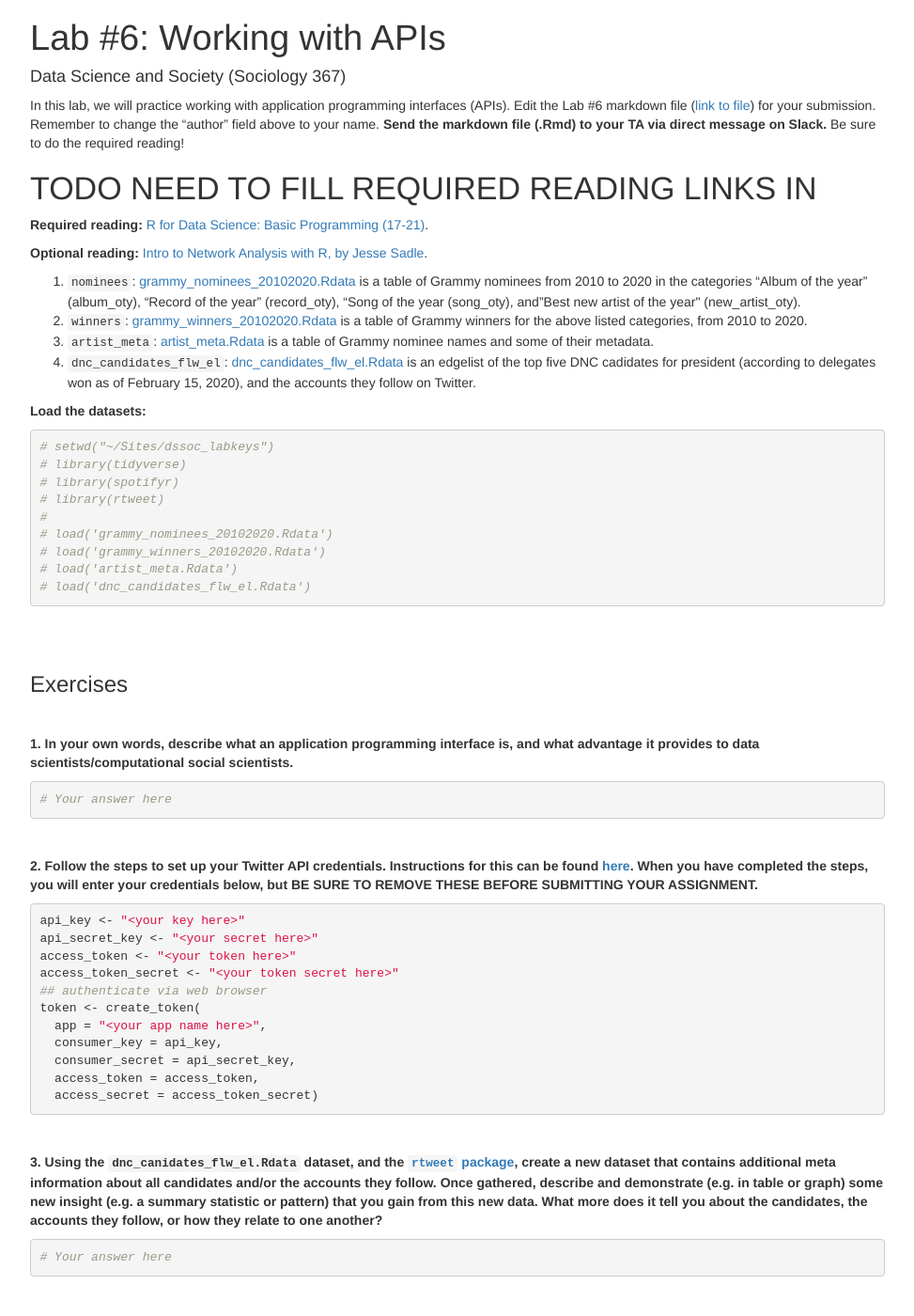
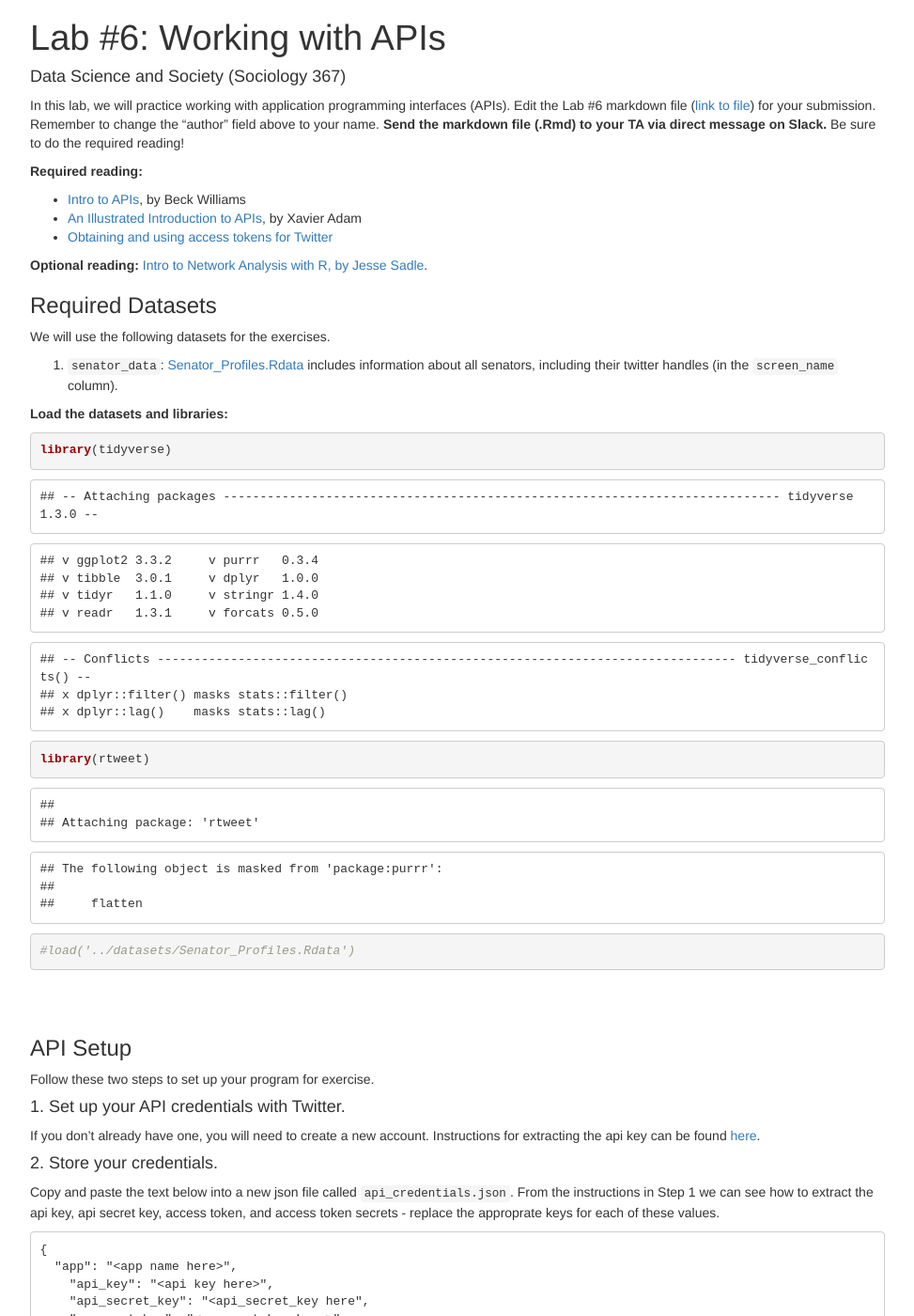
Before and after one commit to dssoc/dssoc.github.io, a Jekyll site: the page assignments/Lab_6.html, which Jekyll copies as it is, in a window 1280 px wide and 1400 px high. Shown: the whole window at 94% size, without its empty margins (153-1126 px from the left). Built offline with Jekyll 4.4.1, drawn with Linux system fonts in a browser that asks for light colours; some of the changed text lies outside the part shown.

Commit message:
starting to change problem sets.

```diff
--- a/assignments/Lab_6.html
+++ b/assignments/Lab_6.html
@@ -382,53 +382,86 @@
 
 
 <p>In this lab, we will practice working with application programming interfaces (APIs). Edit the Lab #6 markdown file (<a href="https://github.com/dssoc/dssoc.github.io/raw/master/assignments/Lab_6.Rmd">link to file</a>) for your submission. Remember to change the “author” field above to your name. <strong>Send the markdown file (.Rmd) to your TA via direct message on Slack.</strong> Be sure to do the required reading!</p>
-<div id="todo-need-to-fill-required-reading-links-in" class="section level1">
-<h1>TODO NEED TO FILL REQUIRED READING LINKS IN</h1>
-<p><strong>Required reading:</strong> <a href="https://r4ds.had.co.nz/program-intro.html">R for Data Science: Basic Programming (17-21)</a>.</p>
+<p><strong>Required reading:</strong></p>
+<ul>
+<li><a href="https://medium.com/@rwilliams_bv/apis-d389aa68104f">Intro to APIs</a>, by Beck Williams</li>
+<li><a href="https://medium.com/epfl-extension-school/an-illustrated-introduction-to-apis-10f8000313b9">An Illustrated Introduction to APIs</a>, by Xavier Adam</li>
+<li><a href="https://cran.r-project.org/web/packages/rtweet/vignettes/auth.html">Obtaining and using access tokens for Twitter</a></li>
+</ul>
 <p><strong>Optional reading:</strong> <a href="https://www.jessesadler.com/post/network-analysis-with-r/">Intro to Network Analysis with R, by Jesse Sadle</a>.</p>
+<div id="required-datasets" class="section level3">
+<h3>Required Datasets</h3>
+<p>We will use the following datasets for the exercises.</p>
 <ol style="list-style-type: decimal">
-<li><code>nominees</code>: <a href="https://github.com/dssoc/dssoc.github.io/raw/master/datasets/grammy_nominees_20102020.Rdata">grammy_nominees_20102020.Rdata</a> is a table of Grammy nominees from 2010 to 2020 in the categories “Album of the year” (album_oty), “Record of the year” (record_oty), “Song of the year (song_oty), and”Best new artist of the year&quot; (new_artist_oty).</li>
-<li><code>winners</code>: <a href="https://github.com/dssoc/dssoc.github.io/raw/master/datasets/grammy_winners_20102020.Rdata">grammy_winners_20102020.Rdata</a> is a table of Grammy winners for the above listed categories, from 2010 to 2020.</li>
-<li><code>artist_meta</code>: <a href="https://github.com/dssoc/dssoc.github.io/raw/master/datasets/artist_meta.Rdata">artist_meta.Rdata</a> is a table of Grammy nominee names and some of their metadata.</li>
-<li><code>dnc_candidates_flw_el</code>: <a href="https://github.com/dssoc/dssoc.github.io/raw/master/datasets/dnc_candidates_flw_el.Rdata">dnc_candidates_flw_el.Rdata</a> is an edgelist of the top five DNC cadidates for president (according to delegates won as of February 15, 2020), and the accounts they follow on Twitter.</li>
+<li><code>senator_data</code>: <a href="https://github.com/dssoc/dssoc.github.io/raw/master/datasets/Senator_Profiles.Rdata">Senator_Profiles.Rdata</a> includes information about all senators, including their twitter handles (in the <code>screen_name</code> column).</li>
 </ol>
-<p><strong>Load the datasets:</strong></p>
-<pre class="r"><code># setwd(&quot;~/Sites/dssoc_labkeys&quot;)
-# library(tidyverse)
-# library(spotifyr)
-# library(rtweet)
-#
-# load(&#39;grammy_nominees_20102020.Rdata&#39;)
-# load(&#39;grammy_winners_20102020.Rdata&#39;)
-# load(&#39;artist_meta.Rdata&#39;)
-# load(&#39;dnc_candidates_flw_el.Rdata&#39;)</code></pre>
+<p><strong>Load the datasets and libraries:</strong></p>
+<pre class="r"><code>library(tidyverse)</code></pre>
+<pre><code>## -- Attaching packages ---------------------------------------------------------------------------- tidyverse 1.3.0 --</code></pre>
+<pre><code>## v ggplot2 3.3.2     v purrr   0.3.4
+## v tibble  3.0.1     v dplyr   1.0.0
+## v tidyr   1.1.0     v stringr 1.4.0
+## v readr   1.3.1     v forcats 0.5.0</code></pre>
+<pre><code>## -- Conflicts ------------------------------------------------------------------------------- tidyverse_conflicts() --
+## x dplyr::filter() masks stats::filter()
+## x dplyr::lag()    masks stats::lag()</code></pre>
+<pre class="r"><code>library(rtweet)</code></pre>
+<pre><code>##
+## Attaching package: &#39;rtweet&#39;</code></pre>
+<pre><code>## The following object is masked from &#39;package:purrr&#39;:
+##
+##     flatten</code></pre>
+<pre class="r"><code>#load(&#39;../datasets/Senator_Profiles.Rdata&#39;)</code></pre>
 <p><br /><br /></p>
-<div id="exercises" class="section level3">
-<h3>Exercises</h3>
+</div>
+<div id="api-setup" class="section level3">
+<h3>API Setup</h3>
+<p>Follow these two steps to set up your program for exercise.</p>
+<div id="set-up-your-api-credentials-with-twitter." class="section level4">
+<h4>1. Set up your API credentials with Twitter.</h4>
+<p>If you don’t already have one, you will need to create a new account. Instructions for extracting the api key can be found <a href="https://cran.r-project.org/web/packages/rtweet/vignettes/auth.html">here</a>.</p>
+</div>
+<div id="store-your-credentials." class="section level4">
+<h4>2. Store your credentials.</h4>
+<p>Copy and paste the text below into a new json file called <code>api_credentials.json</code>. From the instructions in Step 1 we can see how to extract the api key, api secret key, access token, and access token secrets - replace the approprate keys for each of these values.</p>
+<pre><code>{
+  &quot;app&quot;: &quot;&lt;app name here&gt;&quot;,
+    &quot;api_key&quot;: &quot;&lt;api key here&gt;&quot;,
+    &quot;api_secret_key&quot;: &quot;&lt;api_secret_key here&quot;,
+    &quot;access_token&quot;: &quot;&lt;access token here&gt;&quot;,
+    &quot;access_token_secret&quot;: &quot;&lt;access token secret here&gt;&quot;,
+    &quot;bearer_token&quot;: &quot;&lt;unused&gt;&quot;
+}</code></pre>
+</div>
+<div id="authenticate-your-application." class="section level4">
+<h4>3. Authenticate your application.</h4>
+<p>After you have the credentials stored into the json file, run this code to authenticate the application. This simply reads the json data and provides them directly to the <code>create_token</code> function of the <code>rtweet</code> package. Once you complete this step, you should be able to access Twitter data through the API. See the <code>rtweet</code> package documentation to see how to access different types of data.</p>
+<pre class="r"><code># this code will read credentials from the JSON file you created.
+#install.packages(&quot;rjson&quot;)
+library(&#39;rjson&#39;)
+creds &lt;- fromJSON(file = &#39;api_credentials.json&#39;)
+
+# will allow you to authenticate your application
+token &lt;- create_token(
+  app = creds$app,
+  consumer_key = creds$api_key,
+  consumer_secret = creds$api_secret_key,
+  access_token = creds$access_token,
+  access_secret = creds$access_token_secret)
+
+# this allows you to check the remaining data
+lim &lt;- rate_limit()
+lim[, 1:4]</code></pre>
+</div>
+</div>
+<div id="exercises" class="section level2">
+<h2>Exercises</h2>
 <p><br /></p>
 <p><strong>1. In your own words, describe what an application programming interface is, and what advantage it provides to data scientists/computational social scientists.</strong></p>
 <pre class="r"><code># Your answer here</code></pre>
 <p><br /></p>
-<p><strong>2. Follow the steps to set up your Twitter API credentials. Instructions for this can be found <a href="https://cran.r-project.org/web/packages/rtweet/vignettes/auth.html">here</a>. When you have completed the steps, you will enter your credentials below, but BE SURE TO REMOVE THESE BEFORE SUBMITTING YOUR ASSIGNMENT.</strong></p>
-<pre class="r"><code>api_key &lt;- &quot;&lt;your key here&gt;&quot;
-api_secret_key &lt;- &quot;&lt;your secret here&gt;&quot;
-access_token &lt;- &quot;&lt;your token here&gt;&quot;
-access_token_secret &lt;- &quot;&lt;your token secret here&gt;&quot;
-## authenticate via web browser
-token &lt;- create_token(
-  app = &quot;&lt;your app name here&gt;&quot;,
-  consumer_key = api_key,
-  consumer_secret = api_secret_key,
-  access_token = access_token,
-  access_secret = access_token_secret)</code></pre>
-<p><br /></p>
-<p><strong>3. Using the <code>dnc_canidates_flw_el.Rdata</code> dataset, and the <a href="https://cloud.r-project.org/web/packages/rtweet/rtweet.pdf"><code>rtweet</code> package</a>, create a new dataset that contains additional meta information about all candidates and/or the accounts they follow. Once gathered, describe and demonstrate (e.g. in table or graph) some new insight (e.g. a summary statistic or pattern) that you gain from this new data. What more does it tell you about the candidates, the accounts they follow, or how they relate to one another?</strong></p>
+<p><strong>3. Use the API to augment <code>senator_data</code> with additional data from the Twitter platform. To do this, you will need to request information about each senator (use the <code>screen_name</code> column to get their Twitter handles), and then join (see <code>left_join</code>) the Twitter data into the existing dataframe (hint: pay attenttion to capitalization). Once you have done that, describe and demonstrate (e.g. in table or graph) some new insight (e.g. a summary statistic or pattern) that you gain from this new data. What more does it tell you about the senators, the accounts they follow, or how they relate to one another?</strong></p>
 <pre class="r"><code># Your answer here</code></pre>
-<p><br /></p>
-<p><strong>4. Follow <a href="https://github.com/charlie86/spotifyr">the steps</a> to set up your Spotify API credentials. When you have finished, you will enter your credentials below, but BE SURE TO REMOVE THESE BEFORE SUBMITTING YOUR ASSIGNMENT.</strong></p>
-<pre class="r"><code>Sys.setenv(SPOTIFY_CLIENT_ID = &#39;&lt;your id here&gt;&#39;)
-Sys.setenv(SPOTIFY_CLIENT_SECRET = &#39;&lt;your secret here&gt;&#39;)
-access_token &lt;- get_spotify_access_token()</code></pre>
 <p><br /></p>
 <p><strong>5. Using the <code>get_related_artists()</code> command in the <code>spotifyR</code> package, create a function that takes the <code>spotifyID</code> column in the <code>artist_meta</code> dataset and returns an edge list. The edge list should include two columns: one with the Spotify ids of the Grammy-nominated artists, and one with the Spotify ids of the artists they are related to. Each row should represent a tie between one Grammy nominee, and one related artist.</strong></p>
 <pre class="r"><code># Your answer here</code></pre>
@@ -441,7 +474,6 @@
 <p><br /></p>
 <p><strong>8. Identify another API, whether it has an associated R package or not, and describe how you might use the data available from it in a social/data scientific research project.</strong></p>
 <pre class="r"><code># Your answer here</code></pre>
-</div>
 </div>
 
 
```
Also changed, not shown: assignments/Lab_6.Rmd (+7 -2 lines).
